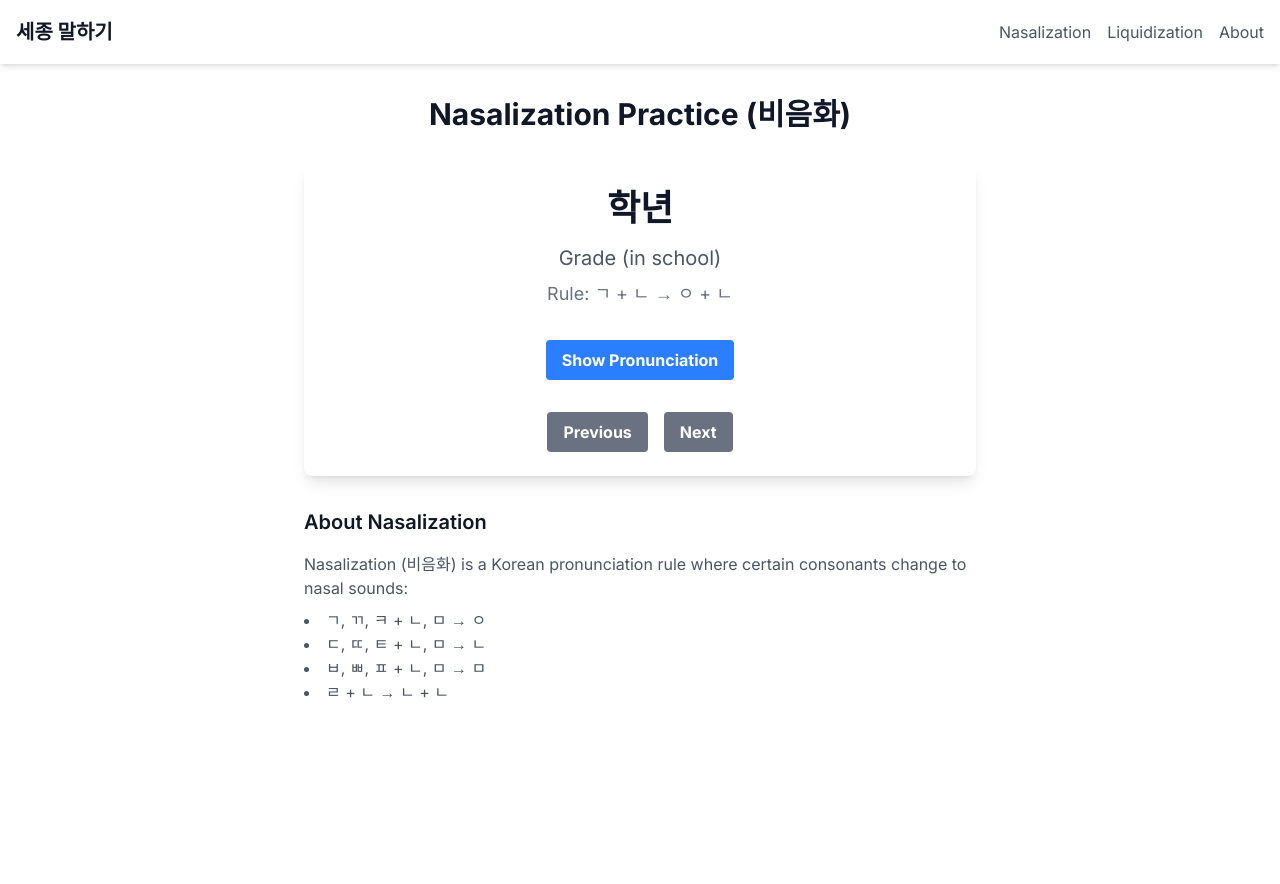
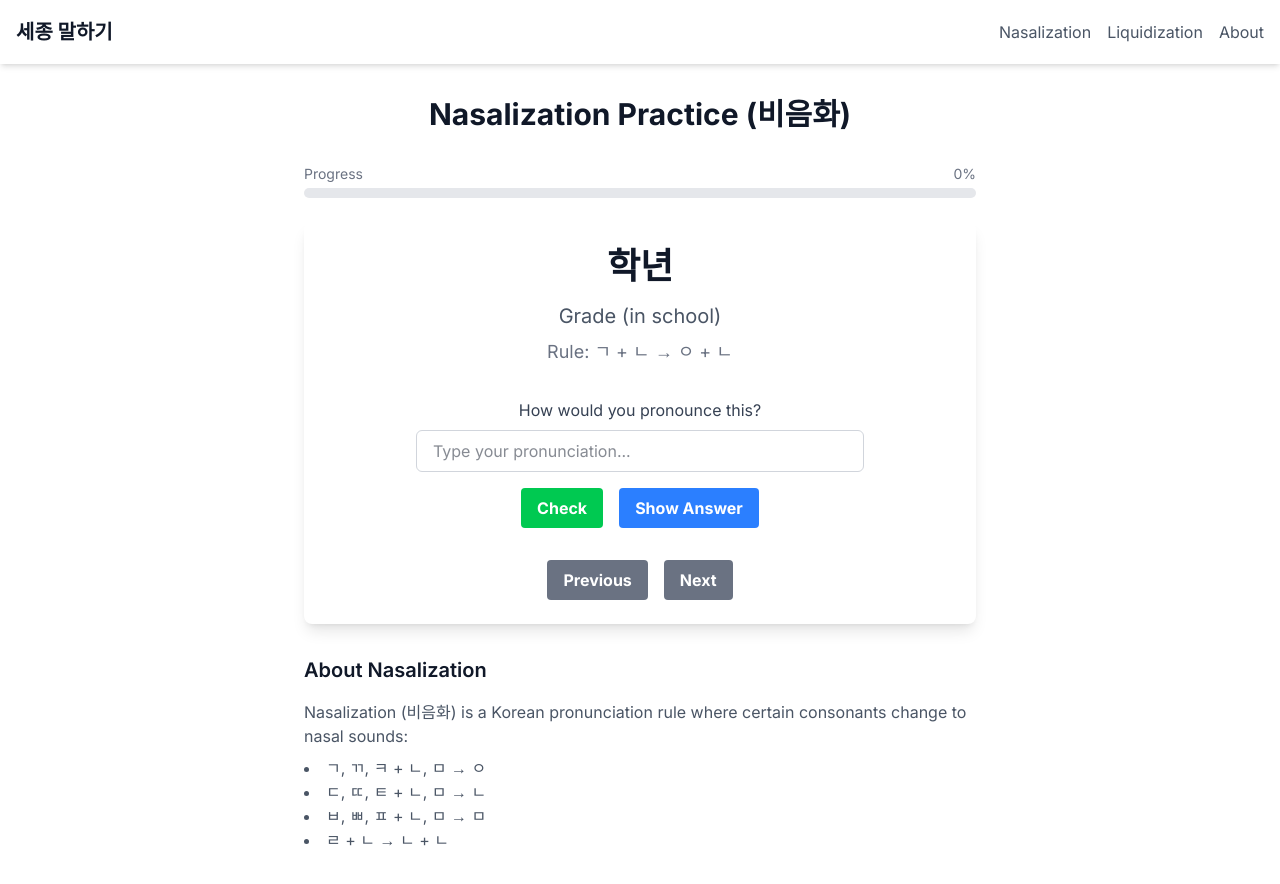
Before and after one commit to richardjhong/sejong-malhagi, a Next.js app: page /practice/nasalization in a window 1280 px wide. Before the commit the page ends 800 px from the top, so only its background shows below. Built offline with nearby package versions, Linux system fonts and the light colour scheme.

Commit message:
adding server actions for fetching static examples on nasalization page, adding relevant app/library/data and app/utils/actions files

```diff
--- /dev/null
+++ b/app/lib/data.ts
@@ -0,0 +1,30 @@
+export interface Example {
+  word: string;
+  pronunciation: string;
+  meaning: string;
+  rule: string;
+}
+
+export const getNasalizationExamples = async (): Promise<Example[]> => {
+  // await new Promise((resolve) => setTimeout(resolve, 3000));
+  return [
+    {
+      word: "학년",
+      pronunciation: "항년",
+      meaning: "Grade (in school)",
+      rule: "ㄱ + ㄴ → ㅇ + ㄴ",
+    },
+    {
+      word: "법률",
+      pronunciation: "범뉼",
+      meaning: "Law",
+      rule: "ㅂ + ㄴ → ㅁ + ㄴ",
+    },
+    {
+      word: "입력",
+      pronunciation: "임녁",
+      meaning: "Input",
+      rule: "ㅂ + ㄹ → ㅁ + ㄴ",
+    },
+  ];
+};
--- /dev/null
+++ b/app/practice/nasalization/NasalizationPractice.tsx
@@ -0,0 +1,167 @@
+"use client";
+
+import { useState, useRef } from "react";
+import { Example } from "@/app/lib/data";
+import { verifyPronunciation } from "@/app/utils/actions";
+
+interface NasalizationPracticeProps {
+  examples: Example[];
+}
+
+const NasalizationPractice = ({ examples }: NasalizationPracticeProps) => {
+  const [currentExample, setCurrentExample] = useState(0);
+  const [showPronunciation, setShowPronunciation] = useState(false);
+  const [userAnswer, setUserAnswer] = useState("");
+  const [feedback, setFeedback] = useState<{
+    isCorrect: boolean;
+    feedback: string;
+  } | null>(null);
+  const [answeredExamples, setAnsweredExamples] = useState<Set<number>>(
+    new Set()
+  );
+  const inputRef = useRef<HTMLInputElement>(null);
+
+  const progressPercentage = Math.round(
+    (answeredExamples.size / examples.length) * 100
+  );
+
+  const handleNextExample = () => {
+    setCurrentExample((prev) => (prev + 1) % examples.length);
+    resetExampleState();
+  };
+
+  const handlePrevExample = () => {
+    setCurrentExample((prev) => (prev - 1 + examples.length) % examples.length);
+    resetExampleState();
+  };
+
+  const resetExampleState = () => {
+    setShowPronunciation(false);
+    setUserAnswer("");
+    setFeedback(null);
+    if (inputRef.current) inputRef.current.focus();
+  };
+
+  const handleVerify = async () => {
+    if (!userAnswer.trim()) return;
+
+    const result = await verifyPronunciation(
+      userAnswer,
+      examples[currentExample].pronunciation
+    );
+
+    setFeedback(result);
+    setShowPronunciation(true);
+
+    if (result.isCorrect) {
+      const newAnswered = new Set(answeredExamples);
+      newAnswered.add(currentExample);
+      setAnsweredExamples(newAnswered);
+    }
+  };
+
+  return (
+    <div className="max-w-2xl mx-auto">
+      {/* Progress bar */}
+      <div className="mb-6">
+        <div className="flex justify-between mb-1 text-sm text-gray-500 dark:text-gray-400">
+          <span>Progress</span>
+          <span>{progressPercentage}%</span>
+        </div>
+        <div className="w-full bg-gray-200 rounded-full h-2.5 dark:bg-gray-700">
+          <div
+            className="bg-blue-600 h-2.5 rounded-full transition-all duration-300 ease-in-out"
+            style={{ width: `${progressPercentage}%` }}
+          ></div>
+        </div>
+      </div>
+
+      <div className="bg-white dark:bg-gray-800 rounded-lg shadow-lg p-6">
+        <div className="text-center mb-8">
+          <h2 className="text-4xl font-bold mb-4 text-gray-900 dark:text-white">
+            {examples[currentExample].word}
+          </h2>
+          <p className="text-xl text-gray-600 dark:text-gray-300 mb-2">
+            {examples[currentExample].meaning}
+          </p>
+          <p className="text-lg text-gray-500 dark:text-gray-400">
+            Rule: {examples[currentExample].rule}
+          </p>
+        </div>
+
+        <div className="mb-8">
+          <div className="text-center mb-4">
+            <label
+              htmlFor="pronunciation"
+              className="block mb-2 text-gray-700 dark:text-gray-300"
+            >
+              How would you pronounce this?
+            </label>
+            <input
+              ref={inputRef}
+              id="pronunciation"
+              type="text"
+              value={userAnswer}
+              onChange={(e) => setUserAnswer(e.target.value)}
+              onKeyDown={(e) => e.key === "Enter" && handleVerify()}
+              className="px-4 py-2 border border-gray-300 dark:border-gray-700 rounded-md w-full max-w-md bg-white dark:bg-gray-800 text-gray-900 dark:text-white"
+              placeholder="Type your pronunciation..."
+              autoComplete="off"
+            />
+          </div>
+
+          <div className="flex justify-center mb-4">
+            <button
+              onClick={handleVerify}
+              className="bg-green-500 hover:bg-green-600 text-white font-bold py-2 px-4 rounded mr-4"
+              disabled={!userAnswer.trim()}
+            >
+              Check
+            </button>
+            <button
+              onClick={() => setShowPronunciation(!showPronunciation)}
+              className="bg-blue-500 hover:bg-blue-600 text-white font-bold py-2 px-4 rounded"
+            >
+              {showPronunciation ? "Hide Answer" : "Show Answer"}
+            </button>
+          </div>
+
+          {feedback && (
+            <div
+              className={`p-4 rounded-md mb-4 text-center ${
+                feedback.isCorrect
+                  ? "bg-green-100 dark:bg-green-900/30 text-green-800 dark:text-green-300"
+                  : "bg-red-100 dark:bg-red-900/30 text-red-800 dark:text-red-300"
+              }`}
+            >
+              {feedback.feedback}
+            </div>
+          )}
+
+          {showPronunciation && !feedback && (
+            <p className="text-2xl mt-4 text-center text-gray-900 dark:text-white">
+              {examples[currentExample].pronunciation}
+            </p>
+          )}
+        </div>
+
+        <div className="flex justify-center space-x-4">
+          <button
+            onClick={handlePrevExample}
+            className="bg-gray-500 hover:bg-gray-600 text-white font-bold py-2 px-4 rounded"
+          >
+            Previous
+          </button>
+          <button
+            onClick={handleNextExample}
+            className="bg-gray-500 hover:bg-gray-600 text-white font-bold py-2 px-4 rounded"
+          >
+            Next
+          </button>
+        </div>
+      </div>
+    </div>
+  );
+};
+
+export default NasalizationPractice;
--- a/app/practice/nasalization/page.tsx
+++ b/app/practice/nasalization/page.tsx
@@ -1,93 +1,33 @@
-"use client";
+import { Suspense } from "react";
+import NasalizationPractice from "./NasalizationPractice";
+import { getNasalizationExamples } from "@/app/lib/data";
 
-import { useState } from "react";
+const ExampleSkeleton = () => (
+  <div className="max-w-2xl mx-auto">
+    <div className="bg-white dark:bg-gray-800 rounded-lg shadow-lg p-6 animate-pulse">
+      <div className="h-10 bg-gray-200 dark:bg-gray-700 rounded mb-6"></div>
+      <div className="h-24 bg-gray-200 dark:bg-gray-700 rounded mb-6"></div>
+      <div className="h-12 bg-gray-200 dark:bg-gray-700 rounded"></div>
+    </div>
+  </div>
+);
 
-interface Example {
-  word: string;
-  pronunciation: string;
-  meaning: string;
-  rule: string;
-}
+const NasalizationExamplesLoader = async () => {
+  const examples = await getNasalizationExamples();
 
-const examples: Example[] = [
-  {
-    word: "학년",
-    pronunciation: "항년",
-    meaning: "Grade (in school)",
-    rule: "ㄱ + ㄴ → ㅇ + ㄴ",
-  },
-  {
-    word: "법률",
-    pronunciation: "범뉼",
-    meaning: "Law",
-    rule: "ㅂ + ㄴ → ㅁ + ㄴ",
-  },
-  {
-    word: "입력",
-    pronunciation: "임녁",
-    meaning: "Input",
-    rule: "ㅂ + ㄹ → ㅁ + ㄴ",
-  },
-];
+  return <NasalizationPractice examples={examples} />;
+};
 
-export default function NasalizationPractice() {
-  const [currentExample, setCurrentExample] = useState(0);
-  const [showPronunciation, setShowPronunciation] = useState(false);
-
+const NasalizationPage = async () => {
   return (
     <div className="container mx-auto px-4 py-8">
       <h1 className="text-3xl font-bold mb-8 text-center text-gray-900 dark:text-white">
         Nasalization Practice (비음화)
       </h1>
 
-      <div className="max-w-2xl mx-auto bg-white dark:bg-gray-800 rounded-lg shadow-lg p-6">
-        <div className="text-center mb-8">
-          <h2 className="text-4xl font-bold mb-4 text-gray-900 dark:text-white">
-            {examples[currentExample].word}
-          </h2>
-          <p className="text-xl text-gray-600 dark:text-gray-300 mb-2">
-            {examples[currentExample].meaning}
-          </p>
-          <p className="text-lg text-gray-500 dark:text-gray-400">
-            Rule: {examples[currentExample].rule}
-          </p>
-        </div>
-
-        <div className="text-center mb-8">
-          <button
-            onClick={() => setShowPronunciation(!showPronunciation)}
-            className="bg-blue-500 hover:bg-blue-600 text-white font-bold py-2 px-4 rounded"
-          >
-            {showPronunciation ? "Hide Pronunciation" : "Show Pronunciation"}
-          </button>
-          {showPronunciation && (
-            <p className="text-2xl mt-4 text-gray-900 dark:text-white">
-              {examples[currentExample].pronunciation}
-            </p>
-          )}
-        </div>
-
-        <div className="flex justify-center space-x-4">
-          <button
-            onClick={() =>
-              setCurrentExample(
-                (prev) => (prev - 1 + examples.length) % examples.length
-              )
-            }
-            className="bg-gray-500 hover:bg-gray-600 text-white font-bold py-2 px-4 rounded"
-          >
-            Previous
-          </button>
-          <button
-            onClick={() =>
-              setCurrentExample((prev) => (prev + 1) % examples.length)
-            }
-            className="bg-gray-500 hover:bg-gray-600 text-white font-bold py-2 px-4 rounded"
-          >
-            Next
-          </button>
-        </div>
-      </div>
+      <Suspense fallback={<ExampleSkeleton />}>
+        <NasalizationExamplesLoader />
+      </Suspense>
 
       <div className="mt-8 max-w-2xl mx-auto">
         <h3 className="text-xl font-semibold mb-4 text-gray-900 dark:text-white">
@@ -106,4 +46,6 @@ export default function NasalizationPractice() {
       </div>
     </div>
   );
-}
+};
+
+export default NasalizationPage;
--- /dev/null
+++ b/app/utils/actions.ts
@@ -0,0 +1,15 @@
+"use server";
+
+export const verifyPronunciation = async (
+  userAnswer: string,
+  correctAnswer: string
+) => {
+  const isCorrect = userAnswer.trim() === correctAnswer.trim();
+
+  return {
+    isCorrect,
+    feedback: isCorrect
+      ? "Correct"
+      : `Not quite. The correct pronunciation is ${correctAnswer}.`,
+  };
+};
```
